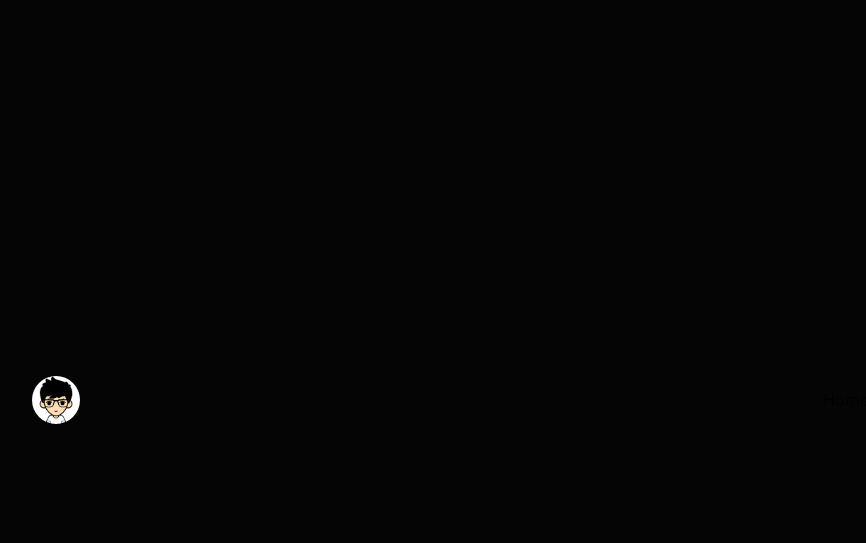
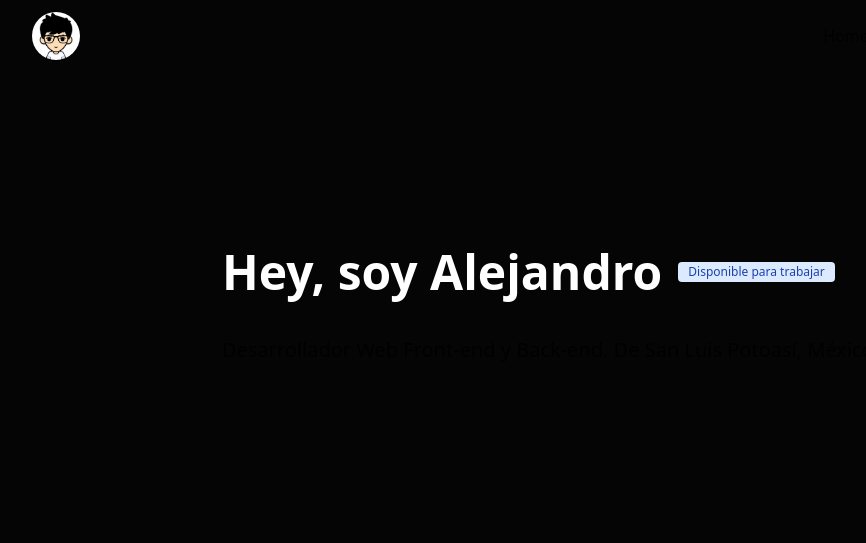
Before and after one commit to AlejandroDev8/Portfolio-AlexDev, an Astro site: page / in a window 1280 px wide. Shown: the whole page, without its empty margins (48-914 px from the left). Built offline with nearby package versions, Linux system fonts and the light colour scheme; Astro itself is replaced by a stand-in of ours.

Commit message:
Update header and layout styles, add introduction section to home page

```diff
--- /dev/null
+++ b/src/components/Badge.astro
@@ -0,0 +1,5 @@
+<span
+  class="bg-blue-100 text-blue-800 text-xs font-medium me-2 px-2.5 py-0.5 rounded dark:bg-blue-900 dark:text-blue-300"
+>
+  <slot />
+</span>
--- a/src/components/Header.astro
+++ b/src/components/Header.astro
@@ -1,4 +1,4 @@
-<header class="flex justify-between items-center py-3 w-[1120px]">
+<header class="flex justify-between items-center py-3 w-[1120px] mx-auto">
   <img
     class="rounded-full w-12 h-12"
     src="./me-icon.jpg"
--- a/src/layouts/Layout.astro
+++ b/src/layouts/Layout.astro
@@ -38,7 +38,7 @@ const { title } = Astro.props;
   body {
     background: #050505;
     display: flex;
-    justify-content: center;
+    flex-direction: column;
     height: 100vh;
   }
 </style>
--- a/src/pages/index.astro
+++ b/src/pages/index.astro
@@ -1,7 +1,24 @@
 ---
 import Layout from "../layouts/Layout.astro";
+import Badge from "../components/Badge.astro";
 ---
 
 <Layout title="Welcome to Astro.">
-  <main></main>
+  <main>
+    <section class="w-full lg:w-[740px] mx-auto py-44">
+      <h1 class="text-white text-5xl font-bold flex gap-x-4 flex-row pb-10">
+        Hey, soy Alejandro <a
+          href="https://www.linkedin.com/in/alejandrodev8/"
+          target="_blank"
+          rel="noopener"
+          class="flex justify-center items-center"
+        >
+          <Badge>Disponible para trabajar</Badge>
+        </a>
+      </h1>
+      <h2 class="text-xl opacity-80">
+        Desarrollador Web Front-end y Back-end. De San Luis Potoasí, México.
+      </h2>
+    </section>
+  </main>
 </Layout>
```
